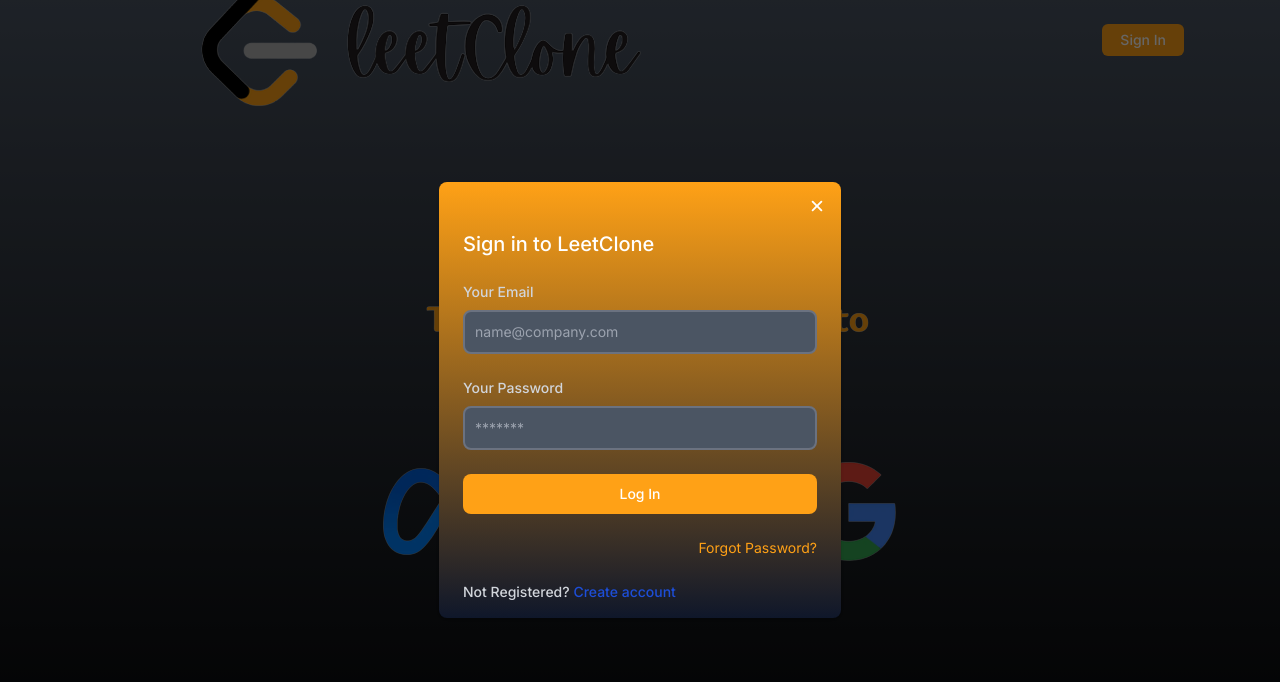
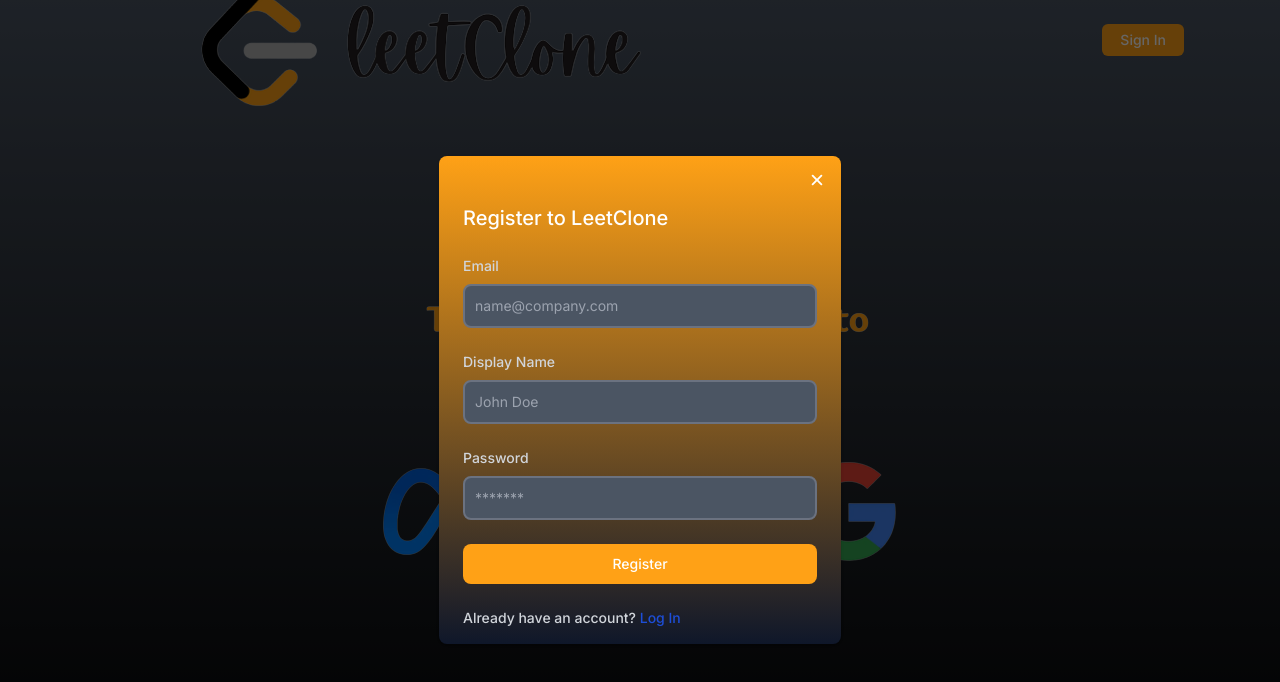
Before and after one commit to MariusDevelops/leetcode-clone-app, a Next.js app: page /auth in a window 1280 px wide. Shown: the top 682 px of the page. Built offline with nearby package versions, Linux system fonts and the light colour scheme.

Commit message:
feat: signup ui

```diff
--- a/src/components/Modals/AuthModal.tsx
+++ b/src/components/Modals/AuthModal.tsx
@@ -1,6 +1,7 @@
 import React from "react";
 import { IoClose } from "react-icons/io5";
 import Login from "./Login";
+import Signup from "./Signup";
 
 type AuthModalProps = {};
 
@@ -25,7 +26,8 @@
                 <IoClose className="h-5 w-5" />
               </button>
             </div>
-            <Login />
+            {/* <Login /> */}
+            <Signup />
             {/* {authModal.type === "login" ? (
               <Login />
             ) : authModal.type === "register" ? (
--- a/src/components/Modals/Signup.tsx
+++ b/src/components/Modals/Signup.tsx
@@ -0,0 +1,90 @@
+import React from "react";
+
+type SignupProps = {};
+
+const Signup: React.FC<SignupProps> = () => {
+  return (
+    <form className="space-y-6 px-6 pb-4" /*onSubmit={handleRegister}*/>
+      <h3 className="text-xl font-medium text-white">Register to LeetClone</h3>
+      <div>
+        <label
+          htmlFor="email"
+          className="text-sm font-medium block mb-2 text-gray-300"
+        >
+          Email
+        </label>
+        <input
+          //   onChange={handleChangeInput}
+          type="email"
+          name="email"
+          id="email"
+          className="
+        border-2 outline-none sm:text-sm rounded-lg focus:ring-blue-500 focus:border-blue-500 block w-full p-2.5
+        bg-gray-600 border-gray-500 placeholder-gray-400 text-white
+    "
+          placeholder="name@company.com"
+        />
+      </div>
+      <div>
+        <label
+          htmlFor="displayName"
+          className="text-sm font-medium block mb-2 text-gray-300"
+        >
+          Display Name
+        </label>
+        <input
+          //   onChange={handleChangeInput}
+          type="displayName"
+          name="displayName"
+          id="displayName"
+          className="
+        border-2 outline-none sm:text-sm rounded-lg focus:ring-blue-500 focus:border-blue-500 block w-full p-2.5
+        bg-gray-600 border-gray-500 placeholder-gray-400 text-white
+    "
+          placeholder="John Doe"
+        />
+      </div>
+      <div>
+        <label
+          htmlFor="password"
+          className="text-sm font-medium block mb-2 text-gray-300"
+        >
+          Password
+        </label>
+        <input
+          //   onChange={handleChangeInput}
+          type="password"
+          name="password"
+          id="password"
+          className="
+        border-2 outline-none sm:text-sm rounded-lg focus:ring-blue-500 focus:border-blue-500 block w-full p-2.5
+        bg-gray-600 border-gray-500 placeholder-gray-400 text-white
+    "
+          placeholder="*******"
+        />
+      </div>
+
+      <button
+        type="submit"
+        className="w-full text-white focus:ring-blue-300 font-medium rounded-lg
+            text-sm px-5 py-2.5 text-center bg-brand-orange hover:bg-brand-orange-s
+        "
+      >
+        Register
+        {/* {loading ? "Registering..." : "Register"} */}
+      </button>
+
+      <div className="text-sm font-medium text-gray-300">
+        Already have an account?{" "}
+        <a
+          href="#"
+          className="text-blue-700 hover:underline"
+          //   onClick={handleClick}
+        >
+          Log In
+        </a>
+      </div>
+    </form>
+  );
+};
+export default Signup;
```
